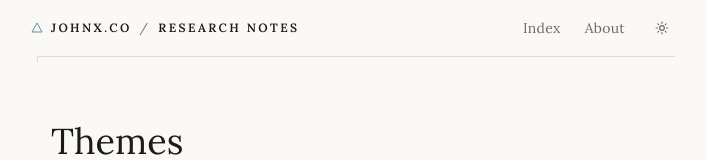
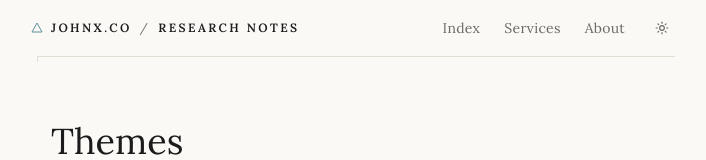
Before and after one commit to johnx25bd/research-notes-frontend, a Next.js app: page /tags in a window 1280 px wide. Shown: the top 160 px of the page, without its empty margins (277-983 px from the left). Built offline with nearby package versions, Linux system fonts and the light colour scheme; no server answers.

Commit message:
feat: link services page in header nav
Adds Services to the primary nav between Index and About so the page is
reachable from every surface, not just by direct link.

```diff
--- a/components/header.tsx
+++ b/components/header.tsx
@@ -7,6 +7,7 @@ import { ThemeToggle } from "./theme-toggle"
 
 const navItems = [
   { href: "/notes", label: "Index" },
+  { href: "/services", label: "Services" },
   { href: "/about", label: "About" },
 ]
 
```
